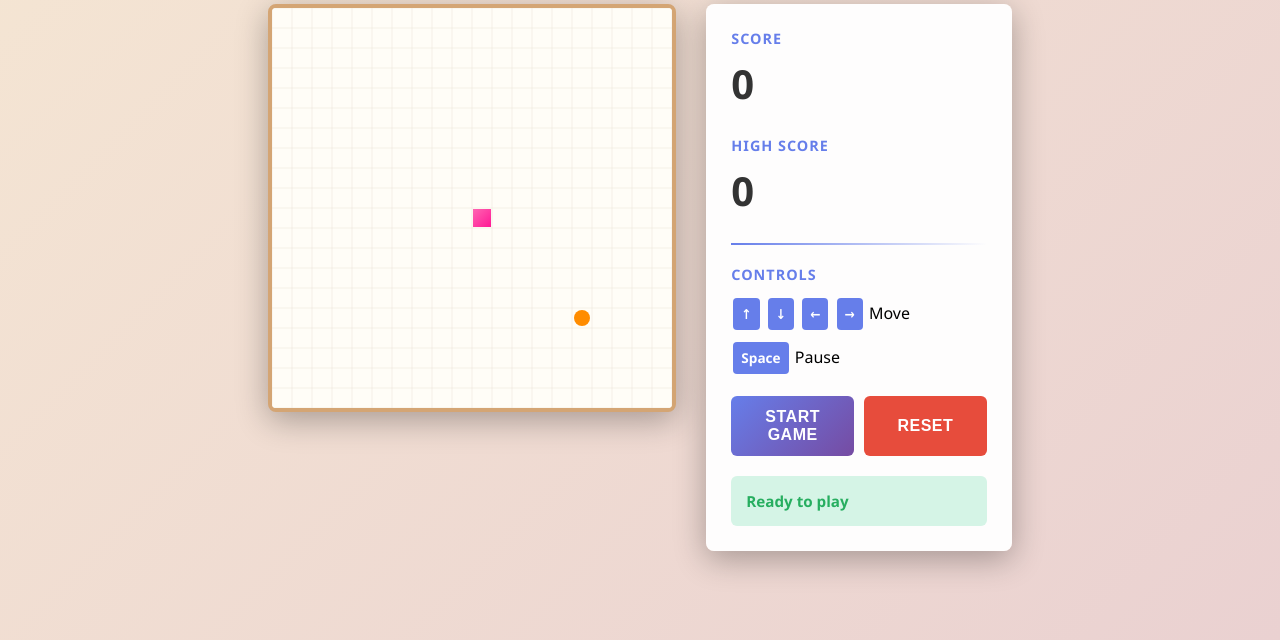
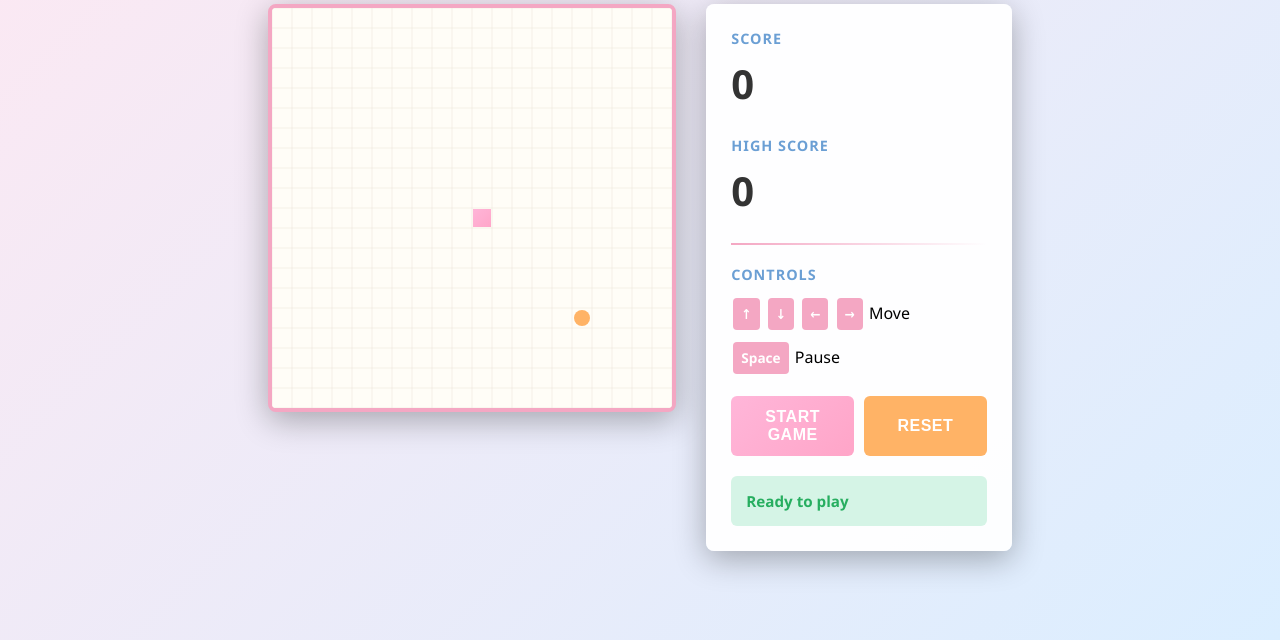
Before and after one commit to santai-artifacts/jeremy-saputo-brand-1221, a plain HTML site: page index.html in a window 1280 px wide. Shown: the part 160-800 px from the top of the page. Drawn offline with Linux system fonts and the light colour scheme.

Commit message:
sorry please keep going
Santai-Kind: autosave
Santai-Author: jeremy

```diff
--- a/index.html
+++ b/index.html
@@ -17,7 +17,7 @@
             justify-content: center;
             align-items: center;
             min-height: 100vh;
-            background: linear-gradient(135deg, #f5e6d3 0%, #ead1d1 100%);
+            background: linear-gradient(135deg, #fde8f2 0%, #dbeeff 100%);
         }
 
         .container {
@@ -40,7 +40,7 @@
         }
 
         canvas {
-            border: 4px solid #d4a574;
+            border: 4px solid #f4a7c3;
             background: #fffdf7;
             border-radius: 8px;
             box-shadow: 0 8px 32px rgba(0, 0, 0, 0.3);
@@ -61,7 +61,7 @@
         }
 
         .score-label {
-            color: #667eea;
+            color: #6b9fd4;
             font-size: 0.9em;
             font-weight: 600;
             text-transform: uppercase;
@@ -77,7 +77,7 @@
 
         .divider {
             height: 2px;
-            background: linear-gradient(90deg, #667eea, transparent);
+            background: linear-gradient(90deg, #f4a7c3, transparent);
             margin: 20px 0;
         }
 
@@ -86,7 +86,7 @@
         }
 
         .controls h3 {
-            color: #667eea;
+            color: #6b9fd4;
             font-size: 0.9em;
             margin-bottom: 12px;
             text-transform: uppercase;
@@ -95,7 +95,7 @@
 
         .key {
             display: inline-block;
-            background: #667eea;
+            background: #f4a7c3;
             color: white;
             padding: 4px 8px;
             border-radius: 4px;
@@ -124,13 +124,13 @@
         }
 
         .btn-start {
-            background: linear-gradient(135deg, #667eea, #764ba2);
+            background: linear-gradient(135deg, #ffb6d9, #ffa5c8);
             color: white;
         }
 
         .btn-start:hover {
             transform: translateY(-2px);
-            box-shadow: 0 4px 12px rgba(102, 126, 234, 0.4);
+            box-shadow: 0 4px 12px rgba(244, 167, 195, 0.4);
         }
 
         .btn-start:active {
@@ -138,14 +138,14 @@
         }
 
         .btn-reset {
-            background: #e74c3c;
+            background: #ffb366;
             color: white;
         }
 
         .btn-reset:hover {
-            background: #c0392b;
+            background: #ff9e4d;
             transform: translateY(-2px);
-            box-shadow: 0 4px 12px rgba(231, 76, 60, 0.4);
+            box-shadow: 0 4px 12px rgba(255, 179, 102, 0.4);
         }
 
         .status {
@@ -289,8 +289,8 @@
         }
 
         function getRandomColor() {
-            const pinkShades = ['#ff69b4', '#ff99cc', '#ff88dd', '#ff77dd', '#ff88cc'];
-            return pinkShades[Math.floor(Math.random() * pinkShades.length)];
+            const pastelShades = ['#ffb6d9', '#ffa5c8', '#ffc1e0', '#ffb3d9', '#ffa0c8'];
+            return pastelShades[Math.floor(Math.random() * pastelShades.length)];
         }
 
         function generateFood() {
@@ -336,11 +336,11 @@
                 );
 
                 if (index === 0) {
-                    gradient.addColorStop(0, '#ff69b4');
-                    gradient.addColorStop(1, '#ff1493');
+                    gradient.addColorStop(0, '#ffb6d9');
+                    gradient.addColorStop(1, '#ffa5c8');
                 } else {
-                    gradient.addColorStop(0, '#ff99cc');
-                    gradient.addColorStop(1, '#ff69b4');
+                    gradient.addColorStop(0, '#ffc1e0');
+                    gradient.addColorStop(1, '#ffb6d9');
                 }
 
                 ctx.fillStyle = gradient;
@@ -353,7 +353,7 @@
             });
 
             // Draw food
-            ctx.fillStyle = '#ff8c00';
+            ctx.fillStyle = '#ffb366';
             ctx.beginPath();
             ctx.arc(
                 (food.x + 0.5) * GRID_SIZE,
```
